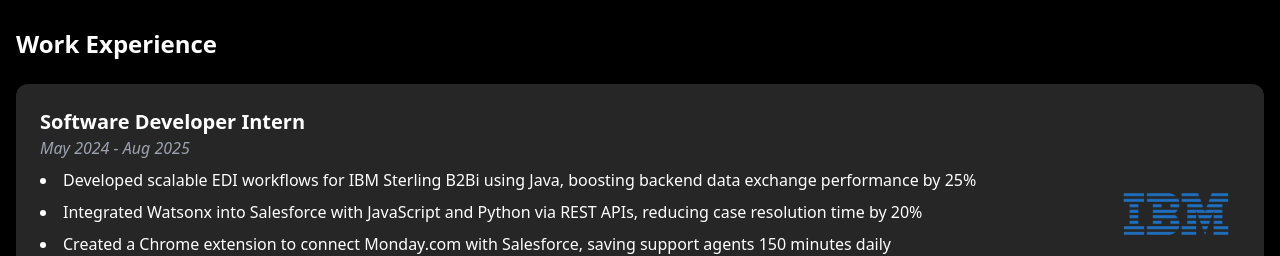
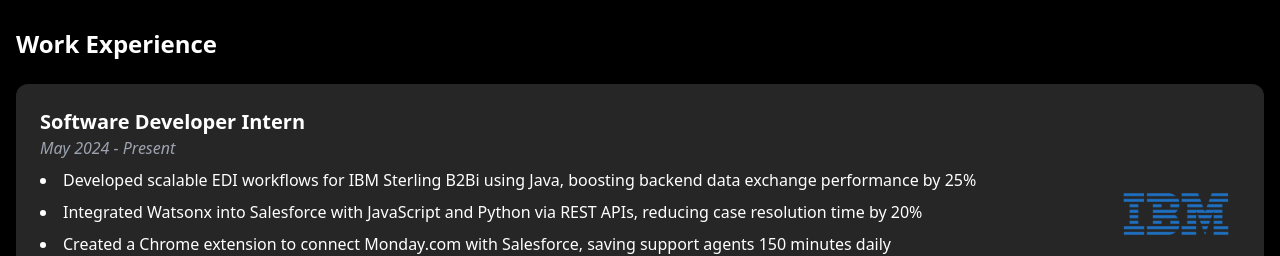
Before and after one commit to rohanuppal/Rohan_Personal_Website, a Next.js app: page / in a window 1280 px wide. Shown: the part 940-1196 px from the top of the page. Built offline with nearby package versions, Linux system fonts and the light colour scheme.

Commit message:
Updated Resume and fixed IBM internship end date

```diff
--- a/app/components/ExperienceSection.tsx
+++ b/app/components/ExperienceSection.tsx
@@ -406,7 +406,7 @@
 	{
 		role: 'Software Developer Intern',
 		company: 'IBM',
-		duration: 'May 2024 - Aug 2025',
+		duration: 'May 2024 - Present',
 		description: [
 			'Developed scalable EDI workflows for IBM Sterling B2Bi using Java, boosting backend data exchange performance by 25%',
       'Integrated Watsonx into Salesforce with JavaScript and Python via REST APIs, reducing case resolution time by 20%',
```
Also changed, not shown: 1 other file (tests, documents, lock files or other folders).
